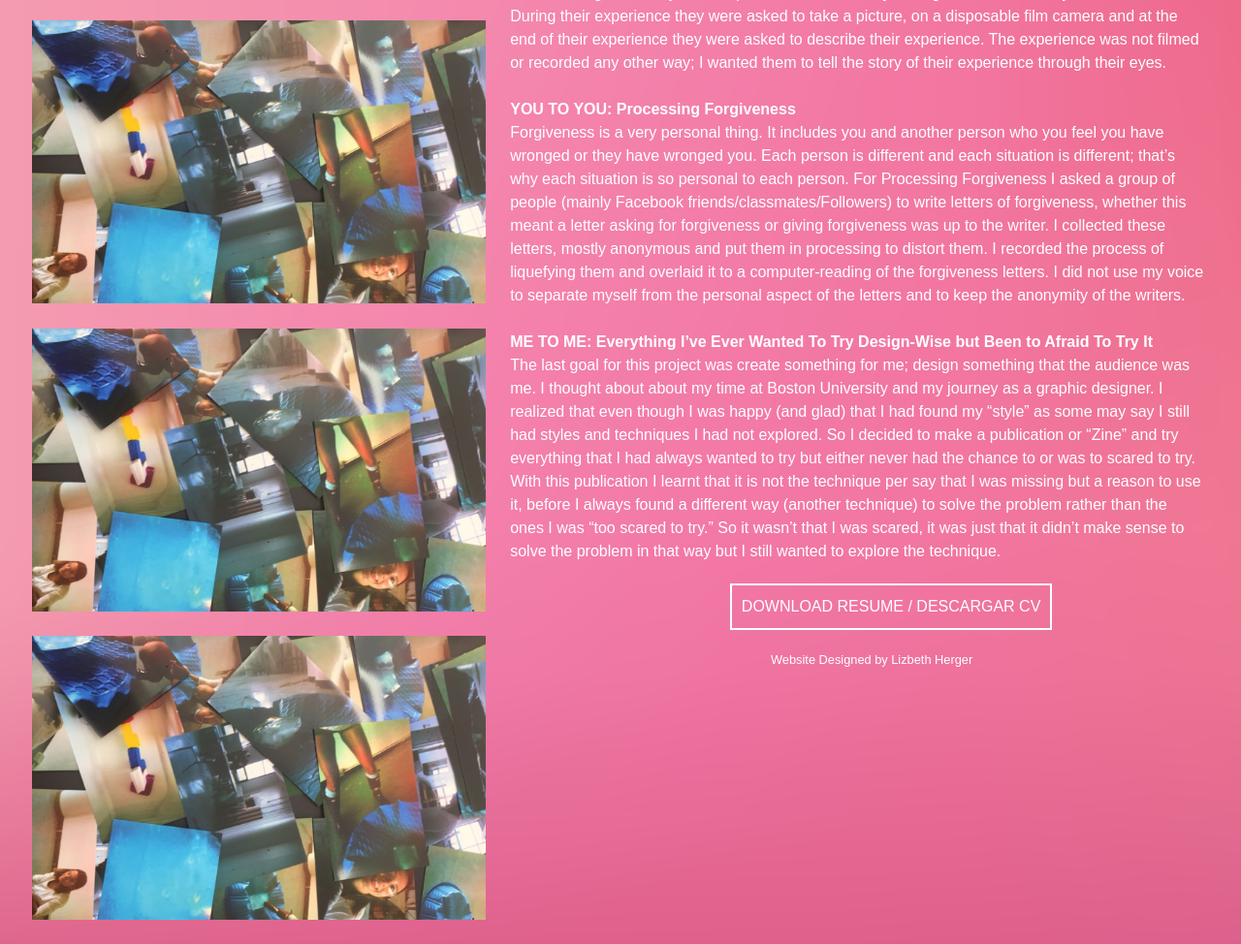
After one commit to lherger/lherger, a PHP site: page /foranaudienceofone.html in a window 1280 px wide. The commit adds this page. Shown: the part 621-1595 px from the top of the page at 97% size. Run offline with PHP 8.4, Linux system fonts and the light colour scheme.

Commit message:
adding of project pages
added project pages

```diff
--- a/design.html
+++ b/design.html
@@ -61,7 +61,7 @@ lang="en">
 <!-- Photo Grid -->
 <ul id="rig">
     <li>
-        <a class="rig-cell" href="#">
+        <a class="rig-cell" href="slango.html">
             <img class="rig-img" src="sources/work/slango.gif">
             <span class="rig-overlay"></span>
             <span class="rig-text">Slango</span>
@@ -93,7 +93,7 @@ lang="en">
         </a>
     </li>
     <li>
-        <a class="rig-cell" href="#">
+        <a class="rig-cell" href="foranaudienceofone.html">
             <img class="rig-img" src="sources/work/foranaudienceofone.gif">
             <span class="rig-overlay"></span>
             <span class="rig-text">For An Audience of One</span>
@@ -109,7 +109,7 @@ lang="en">
         </a>
     </li>
     <li>
-        <a class="rig-cell" href="#">
+        <a class="rig-cell" href="notthefirst.html">
             <img class="rig-img" src="sources/work/remix.gif">
             <span class="rig-overlay"></span>
             <span class="rig-text">Not the First</span>
--- /dev/null
+++ b/foranaudienceofone.html
@@ -0,0 +1,102 @@
+<!doctype html>
+<html>
+<head>
+<meta charset="UTF-8">
+<title>Slango Mobile App</title>
+<link href="main.css" rel="stylesheet" type="text/css">
+</head>
+
+<body>
+	<div class="footer-social-icons">
+    <ul class="social-icons">
+        <li> <a href="mailto:lherger@bu.edu" class="social-icon"> <img src="sources/mail.png" style="width: 50px"></img></a></li>
+         <li> <a href="https://www.instagram.com/lizbethherger/" class="social-icon"> <img src="sources/ig.png" style="width: 50px"></img></a></li>
+          <li><a href="https://www.behance.net/lizbethherger" class="social-icon"> <img src="sources/behance.png" style="width: 50px"></img></a></li>
+
+
+    </ul>
+</div>
+
+<h1>FOR AN AUDIENCE OF ONE</h1>
+<h2>Experience, Processing Video and Publication</h2>
+
+<nav>
+<ul id="pages-nav">
+<li>
+<a id="nav-text" href="design.html">DESIGN / DISEÑO</a>
+</li>
+
+<li>
+<a id="nav-text" href="video.html"> VIDEO / VIDEO </a>
+</li>
+
+<li>
+<a id="nav-text" href="printmaking.html">INK ON PAPER / TINATA Y PAPEL</a>
+</li>
+
+<li>
+<a id="nav-text" href="aboutme.html">ABOUT ME / SOBRE MI </a>
+</li>
+
+</ul>
+</nav>
+
+    <div id="about-me">
+
+    <img src="sources/work/foranaudienceofone.gif" style="width: 37% ">
+    <img src="sources/work/metoyou.jpg" style="width: 37% ">
+	<img src="sources/work/metoyou.jpg" style="width: 37% ">
+     <img src="sources/work/metoyou.jpg" style="width: 37% ">
+    <p>
+    For this project I started looking at how people create art/content and more specifically how the audience dictates how the content is made. I listened to a podcast by This American Life about recordings that had been left for only one person to hear; I was so moved that something like a recording could be so personal. They were for an audience of one. My influences are all but for an audience of one; I am inspired by trends, social and public design. I decided to step out of my comfort zone and create for an audience of one.
+
+There is three types of one-person audiences. Me creating for You, You creating for You and Me creating for Me. Therefor, this project took three forms.
+
+		<br>
+		<br>
+<strong> ME TO YOU: Performance Experience </strong> <br>
+Created a unique performance for one person. Had people line-up outside the room and come in one-by-one. Each experience started the same way, they would walk into the room and I would greet them with the same message explaining the performance what I wanted them to do and what they could do from there. We had the task of changing a block of melting ice so that the next person that walked into the performance had a guaranteed different experience. They received no instructions on how to change the ice, just a couple of “tools.” A hairdryer, a lighter, three birthday candles and coals. During their experience they were asked to take a picture, on a disposable film camera and at the end of their experience they were asked to describe their experience. The experience was not filmed or recorded any other way; I wanted them to tell the story of their experience through their eyes.
+
+<br>
+<br>
+
+<strong> YOU TO YOU: Processing Forgiveness</strong> <br>
+Forgiveness is a very personal thing. It includes you and another person who you feel you have wronged or they have wronged you. Each person is different and each situation is different; that’s why each situation is so personal to each person. For Processing Forgiveness I asked a group of people (mainly Facebook friends/classmates/Followers) to write letters of forgiveness, whether this meant a letter asking for forgiveness or giving forgiveness was up to the writer. I collected these letters, mostly anonymous and put them in processing to distort them. I recorded the process of liquefying them and overlaid it to a computer-reading of the forgiveness letters. I did not use my voice to separate myself from the personal aspect of the letters and to keep the anonymity of the writers.
+		<br>
+<br>
+<strong>ME TO ME: Everything I’ve Ever Wanted To Try Design-Wise but Been to Afraid To Try It </strong> <br>
+The last goal for this project was create something for me; design something that the audience was me. I thought about about my time at Boston University and my journey as a graphic designer. I realized that even though I was happy (and glad) that I had found my “style” as some may say I still had styles and techniques I had not explored. So I decided to make a publication or “Zine” and try everything that I had always wanted to try but either never had the chance to or was to scared to try. With this publication I learnt that it is not the technique per say that I was missing but a reason to use it, before I always found a different way (another technique) to solve the problem rather than the ones I was “too scared to try.” So it wasn’t that I was scared, it was just that it didn’t make sense to solve the problem in that way but I still wanted to explore the technique.
+
+
+
+  </p>
+
+
+</div>
+
+ <nav>
+<ul id="pages-nav">
+<li>
+<a id="nav-text" href="/sources/resume.pdf" download>DOWNLOAD RESUME / DESCARGAR CV</a>
+
+</li>
+
+</nav>
+
+</body>
+
+
+
+<div id="footer">
+
+<p class="footer-text">
+Website Designed by Lizbeth Herger
+</p>
+
+
+</div>
+
+</html>
+
+</body>
+</html>
--- a/main.css
+++ b/main.css
@@ -576,10 +576,10 @@ visibility: visible;}
 /* CSS for about me page */
 #about-me img {display: block;
 float: left;
-clear: none;
+clear: left;
 margin: 2%;
 margin-top:0;
-margin-bottom:0;}
+margin-bottom:2%;}
 
 #about-me p {
 	font-family: 'Oswald', sans-serif;
```
Also changed, not shown: notthefirst.html (added, +91 -0 lines), slango.html (added, +92 -0 lines), sources/videos/reconnect.png (deleted), sources/videos/ski.png (deleted), sources/videos/streak.png (deleted), sources/work/metoyou.gif (added), sources/work/metoyou.jpg (added), sources/work/slango-mock-up.jpg (added), sources/work/slango-wireframe.png (added), 2 other files.
